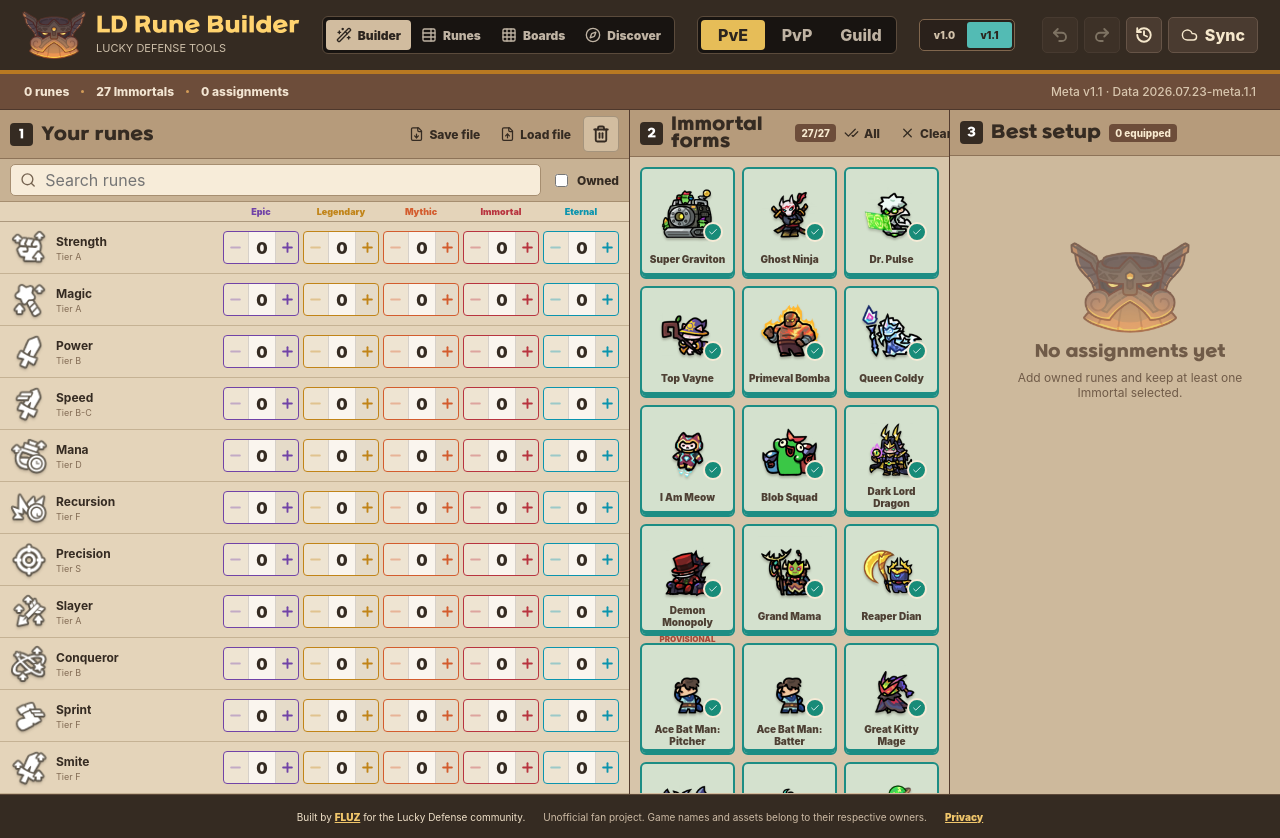
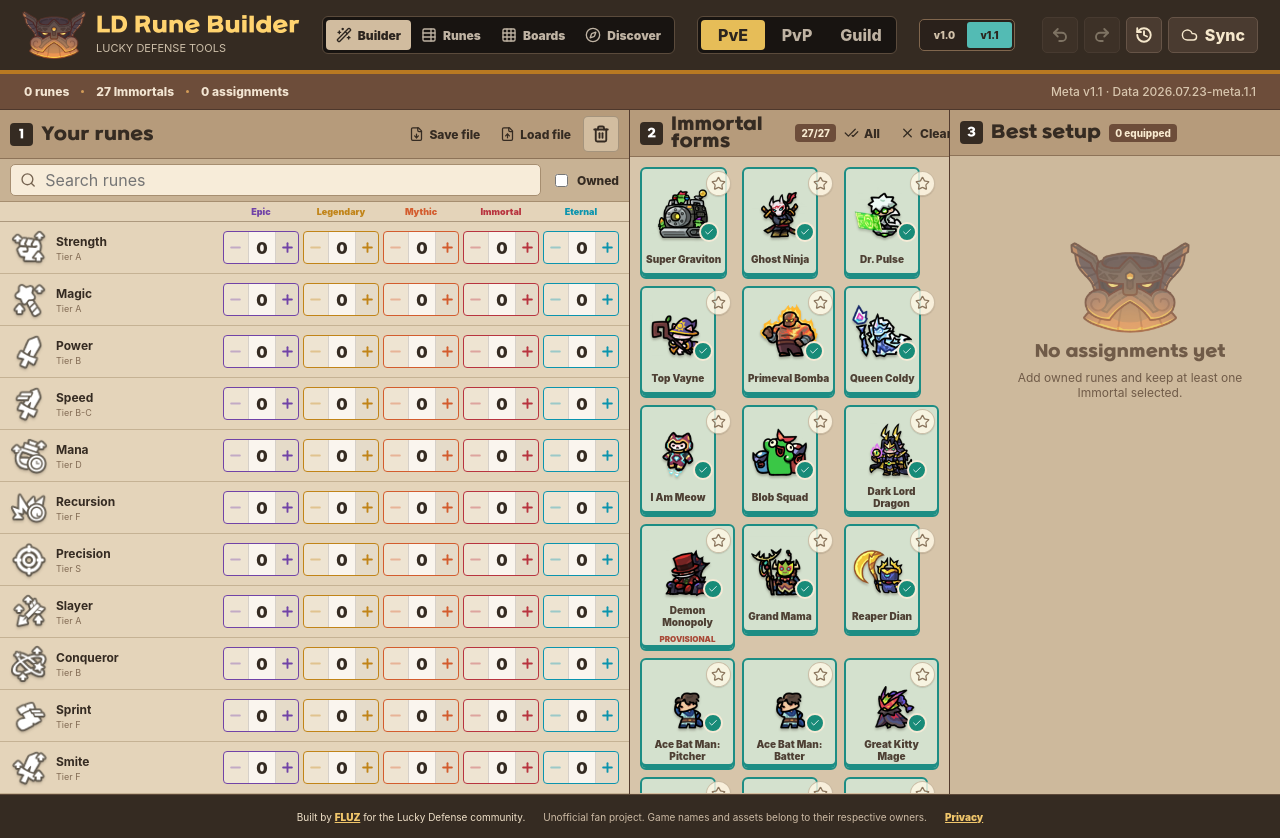
Before and after one commit to FLUZ13/fluz-ld-tools, a React (Vite) app: page / in a window 1280 px wide. Shown: the top 838 px of the page. Built offline with nearby package versions, Linux system fonts and the light colour scheme; a web font is replaced by a local one.

Commit message:
Add Immortal favorite tie breakers

```diff
--- a/src/components/Roster.tsx
+++ b/src/components/Roster.tsx
@@ -1,4 +1,4 @@
-import { Check, CheckCheck, X } from "lucide-react";
+import { Check, CheckCheck, Star, X } from "lucide-react";
 import { DATA, type BuilderState } from "../model";
 
 interface RosterProps {
@@ -8,11 +8,16 @@ interface RosterProps {
 
 export function Roster({ state, mutate }: RosterProps) {
   const selected = new Set(state.selectedImmortalIds);
+  const favorites = new Set(state.favoriteImmortalIds);
   const toggle = (id: string) => mutate((draft) => {
     if (draft.selectedImmortalIds.includes(id)) {
       draft.selectedImmortalIds = draft.selectedImmortalIds.filter((value) => value !== id);
       draft.lockedAssignments = draft.lockedAssignments.filter((lock) => lock.immortalId !== id);
     } else draft.selectedImmortalIds.push(id);
+  });
+  const toggleFavorite = (id: string) => mutate((draft) => {
+    if (draft.favoriteImmortalIds.includes(id)) draft.favoriteImmortalIds = draft.favoriteImmortalIds.filter((value) => value !== id);
+    else draft.favoriteImmortalIds.push(id);
   });
 
   return (
@@ -26,9 +31,9 @@ export function Roster({ state, mutate }: RosterProps) {
       </div>
       <div className="roster-grid">
         {DATA.immortals.map((immortal) => (
+          <div className={`immortal-card ${favorites.has(immortal.id) ? "favorite" : ""}`} key={immortal.id}>
             <button
               className={`immortal-toggle ${selected.has(immortal.id) ? "selected" : ""}`}
-            key={immortal.id}
               onClick={() => toggle(immortal.id)}
               aria-pressed={selected.has(immortal.id)}
             >
@@ -36,6 +41,14 @@ export function Roster({ state, mutate }: RosterProps) {
               <span>{immortal.name}</span>
               {immortal.provisional && <small>Provisional</small>}
             </button>
+            <button
+              className={`favorite-immortal ${favorites.has(immortal.id) ? "active" : ""}`}
+              onClick={() => toggleFavorite(immortal.id)}
+              aria-label={`${favorites.has(immortal.id) ? "Remove" : "Add"} ${immortal.name} ${favorites.has(immortal.id) ? "from" : "to"} favorites`}
+              aria-pressed={favorites.has(immortal.id)}
+              title={favorites.has(immortal.id) ? "Remove favorite" : "Favorite"}
+            ><Star /></button>
+          </div>
         ))}
       </div>
     </section>
--- a/src/lib/backup.ts
+++ b/src/lib/backup.ts
@@ -48,6 +48,9 @@ export function parseBackup(text: string): BuilderState {
   const selectedImmortalIds = Array.isArray(raw.selectedImmortalIds)
     ? raw.selectedImmortalIds.filter((id: unknown): id is string => typeof id === "string" && immortalIds.has(id))
     : DATA.immortals.map((immortal) => immortal.id);
+  const favoriteImmortalIds = Array.isArray(raw.favoriteImmortalIds)
+    ? [...new Set(raw.favoriteImmortalIds.filter((id: unknown): id is string => typeof id === "string" && immortalIds.has(id)))]
+    : [];
   const mode = modes.has(raw.mode as GameMode) ? raw.mode as GameMode : "pve";
   const metaVersion: MetaVersion = raw.metaVersion === "1.1" ? "1.1" : "1.0";
   const lockedAssignments: BuilderState["lockedAssignments"] = [];
@@ -66,6 +69,7 @@ export function parseBackup(text: string): BuilderState {
     schemaVersion: 1,
     inventory,
     selectedImmortalIds,
+    favoriteImmortalIds,
     mode,
     metaVersion,
     lockedAssignments,
--- a/src/lib/optimizer.ts
+++ b/src/lib/optimizer.ts
@@ -12,9 +12,13 @@ interface VariableMeta {
 const variableName = (runeIndex: number, tier: RuneTier, immortalIndex: number) =>
   `r${runeIndex}t${tier}i${immortalIndex}`;
 
+// This sits below rune tier priority and vastly below a one-point meta rating change.
+const FAVORITE_TIE_BREAKER = 1_000;
+
 export function optimizeAssignments(state: BuilderState): Recommendation[] {
   const ratings = ratingsFor(state.metaVersion);
   const selected = new Set(state.selectedImmortalIds);
+  const favorites = new Set(state.favoriteImmortalIds);
   const remainingInventory = new Map<string, number>();
   const occupiedSlots = new Map<string, number>();
   const lockedRuneTypes = new Set<string>();
@@ -66,7 +70,7 @@ export function optimizeAssignments(state: BuilderState): Recommendation[] {
         const name = variableName(runeIndex, tier, immortalIndex);
         const stableTieBreaker = DATA.runes.length - runeIndex + DATA.immortals.length - immortalIndex;
         variables[name] = {
-          value: score * 100_000_000 + tier * 100_000 + stableTieBreaker,
+          value: score * 100_000_000 + tier * 100_000 + (favorites.has(immortal.id) ? FAVORITE_TIE_BREAKER : 0) + stableTieBreaker,
           [copyConstraint]: 1,
           [`slots:${immortal.id}`]: 1,
           [`same:${immortal.id}:${rune.id}`]: 1,
--- a/src/model.ts
+++ b/src/model.ts
@@ -37,6 +37,7 @@ export interface BuilderState {
   schemaVersion: 1;
   inventory: Record<string, Partial<Record<RuneTier, number>>>;
   selectedImmortalIds: string[];
+  favoriteImmortalIds: string[];
   mode: GameMode;
   metaVersion: MetaVersion;
   lockedAssignments: LockedAssignment[];
@@ -93,6 +94,7 @@ export const createDefaultState = (): BuilderState => ({
   schemaVersion: 1,
   inventory: {},
   selectedImmortalIds: DATA.immortals.map((immortal) => immortal.id),
+  favoriteImmortalIds: [],
   mode: "pve",
   metaVersion: "1.1",
   lockedAssignments: [],
@@ -107,7 +109,11 @@ export const countOwnedRunes = (state: BuilderState) =>
 
 export function migrateBuilderState(state: BuilderState): BuilderState {
   // Existing anonymous workspaces keep the recommendation snapshot they had.
-  const versioned = { ...state, metaVersion: state.metaVersion === "1.1" ? "1.1" : "1.0" as MetaVersion };
+  const immortalIds = new Set(DATA.immortals.map((immortal) => immortal.id));
+  const favoriteImmortalIds = Array.isArray(state.favoriteImmortalIds)
+    ? [...new Set(state.favoriteImmortalIds.filter((id) => immortalIds.has(id)))]
+    : [];
+  const versioned = { ...state, favoriteImmortalIds, metaVersion: state.metaVersion === "1.1" ? "1.1" : "1.0" as MetaVersion };
   const addedFormId = "ace-bat-man-batter";
   if (versioned.selectedImmortalIds.includes(addedFormId)) return versioned;
   const previousRoster = DATA.immortals.filter((immortal) => immortal.id !== addedFormId);
--- a/src/styles.css
+++ b/src/styles.css
@@ -105,9 +105,16 @@ button:focus-visible, input:focus-visible, textarea:focus-visible, summary:focus
 .backup-message { min-height: 27px; display: flex; align-items: center; padding: 4px 12px; color: #315e50; background: #d6dfca; border-bottom: 1px solid #a3b697; font-size: 11px; font-weight: 900; }
 
 .roster-grid { height: calc(100vh - 164px); overflow: auto; display: grid; grid-template-columns: repeat(3, minmax(84px, 1fr)); align-content: start; gap: 7px; padding: 10px; background: #d7c5aa; }
+.immortal-card { min-width: 0; position: relative; }
 .immortal-toggle { min-width: 0; min-height: 112px; display: flex; flex-direction: column; align-items: center; justify-content: flex-start; gap: 5px; padding: 7px 4px 5px; border: 2px solid #9f8769; border-radius: 6px; color: #4e4034; background: #ebdcc3; }
 .immortal-toggle:hover { border-color: #6a5542; }
 .immortal-toggle.selected { border-color: #1d8d84; background: #d4e1ce; box-shadow: inset 0 -4px 0 #1d8d84; }
+.immortal-card.favorite .immortal-toggle { box-shadow: inset 0 -4px 0 #1d8d84, inset 0 0 0 1px rgba(214, 148, 25, .5); }
+.favorite-immortal { width: 25px; height: 25px; position: absolute; top: 4px; right: 4px; z-index: 2; display: grid; place-items: center; padding: 0; border: 1px solid rgba(109, 80, 46, .32); border-radius: 50%; color: #8b765e; background: rgba(255, 248, 230, .82); box-shadow: 0 1px 1px rgba(53,43,34,.16); }
+.favorite-immortal:hover { color: #c68011; border-color: #c68011; background: #fff4c9; }
+.favorite-immortal.active { color: #c68011; border-color: #c68011; background: #fff0b4; }
+.favorite-immortal svg { width: 15px; height: 15px; }
+.favorite-immortal.active svg { fill: currentColor; }
 .portrait-wrap { width: 64px; height: 64px; position: relative; display: grid; place-items: center; }
 .portrait-wrap img { max-width: 64px; max-height: 64px; object-fit: contain; filter: drop-shadow(0 2px 1px rgba(53,43,34,.3)); }
 .selected-mark { position: absolute; right: -3px; bottom: -2px; width: 20px; height: 20px; padding: 3px; color: #fff; background: #188b78; border: 2px solid #f5ead6; border-radius: 50%; }
```
Also changed, not shown: 2 other files (tests, documents, lock files or other folders). Lines whose indentation alone changed are shown as unchanged.
